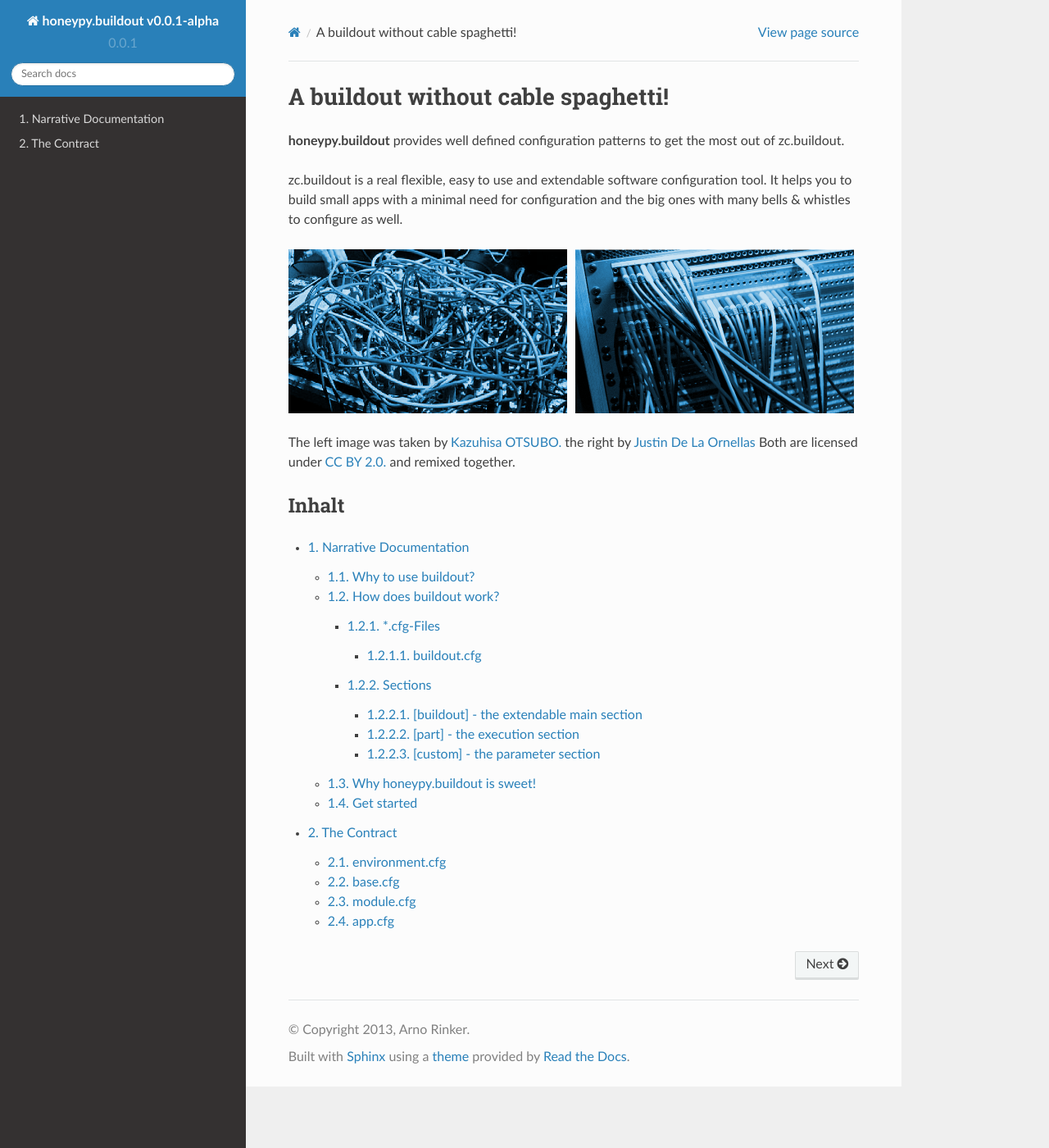
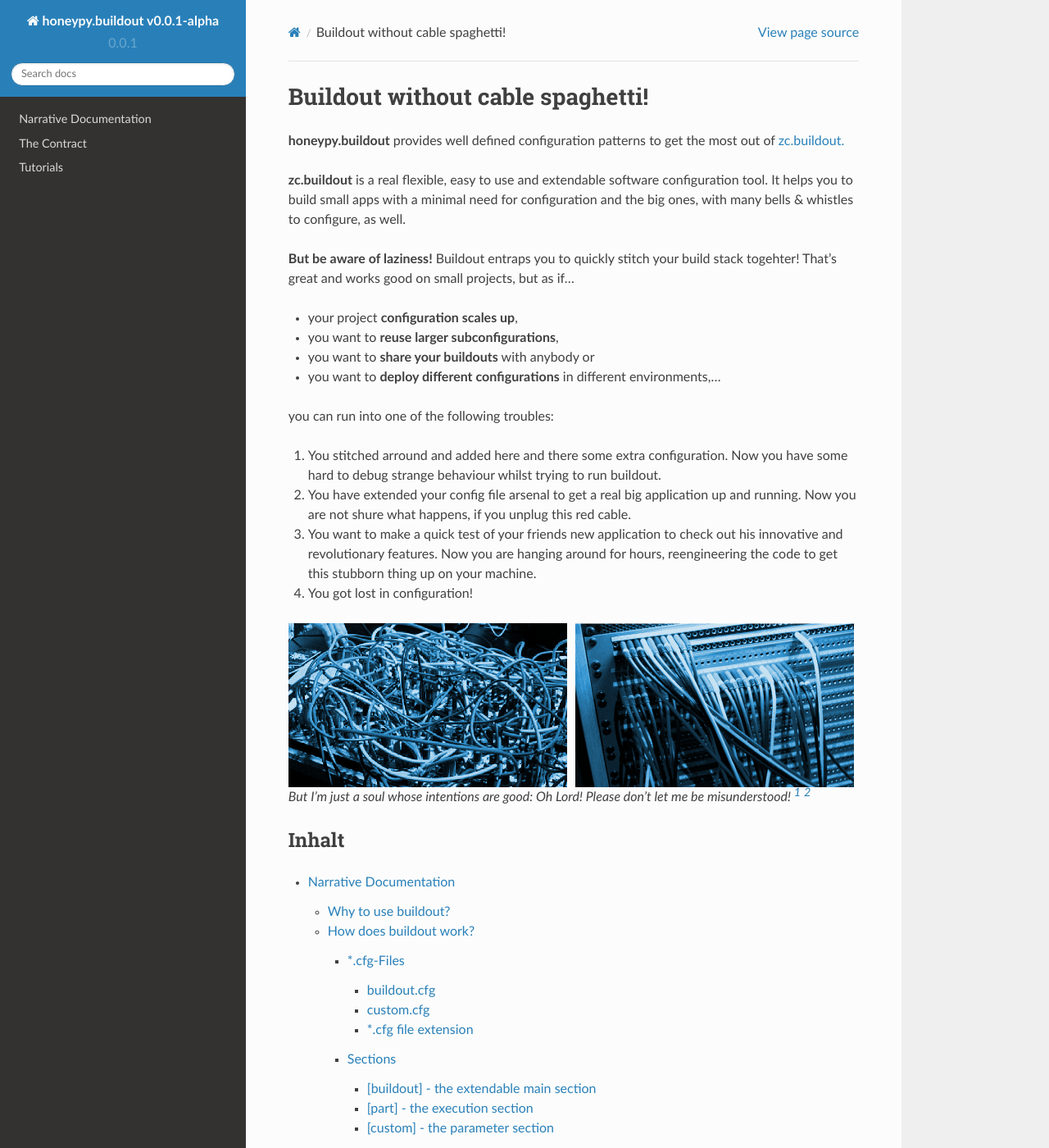
Before and after one commit to creimers/honeypy.buildout, a Sphinx documentation site: the page built from docs/index.rst, in a window 1280 px wide and 1400 px high. Shown: the whole window at 82% size. Built offline with Sphinx 7.4.7 and the Read the Docs theme 2.0.0, drawn with Linux system fonts in a browser that asks for light colours; some of the changed text lies outside the part shown.

```diff
--- a/docs/index.rst
+++ b/docs/index.rst
@@ -4,24 +4,41 @@
    contain the root `toctree` directive.
 
 ====================================
-A buildout without cable spaghetti!
+Buildout without cable spaghetti!
 ====================================
 
 **honeypy.buildout** provides well defined configuration patterns to get the most
-out of zc.buildout.
+out of `zc.buildout. <http://buildout.readthedocs.org/en/latest/>`_
 
-zc.buildout is a real flexible, easy to use and extendable software configuration
+**zc.buildout** is a real flexible, easy to use and extendable software configuration
 tool. It helps you to build small apps with a minimal need for configuration and
-the big ones with many bells & whistles to configure as well.
+the big ones, with many bells & whistles to configure, as well.
 
+**But be aware of laziness!**
+Buildout entraps you to quickly stitch your build stack togehter! That's great and
+works good on small projects, but as if...
 
-.. image:: images/no_cable_spaghetti_blue.png
+* your project **configuration scales up**,
+* you want to **reuse larger subconfigurations**,
+* you want to **share your buildouts** with anybody or
+* you want to **deploy different configurations** in different environments,...
 
+you can run into one of the following troubles:
 
+1. You stitched arround and added here and there some extra configuration. Now you
+   have some hard to debug strange behaviour whilst trying to run buildout.
+2. You have extended your config file arsenal to get a real big application up and
+   running. Now you are not shure what happens, if you unplug this red cable.
+3. You want to make a quick test of your friends new application to check out his
+   innovative and revolutionary features. Now you are hanging around for hours, reengineering
+   the code to get this stubborn thing up on your machine.
+4. You got lost in configuration!
 
-The left image was taken by `Kazuhisa OTSUBO. <http://www.flickr.com/people/82175587@N00>`_ the right by `Justin De La Ornellas  <http://www.flickr.com/people/85297901@N00>`_
-Both are licensed under `CC BY 2.0. <http://creativecommons.org/licenses/by/2.0/deed.de>`_ and remixed together.
+.. figure:: images/no_cable_spaghetti_blue.png
+   :alt: no cable spaghetti
 
+   But I'm just a soul whose intentions are good:
+   Oh Lord! Please don't let me be misunderstood! [#f1]_ [#f2]_
 
 
 --------
@@ -30,7 +47,14 @@ Inhalt
 
 
 .. toctree::
-   :numbered:
 
    narrative
    contract
+   tutorials
+
+
+.. rubric:: Footnotes
+
+.. [#f1] The left image was taken by `Kazuhisa OTSUBO. <http://www.flickr.com/people/82175587@N00>`_ the right by `Justin De La Ornellas  <http://www.flickr.com/people/85297901@N00>`_ Both are licensed under `CC BY 2.0. <http://creativecommons.org/licenses/by/2.0/deed.de>`_ and remixed by Arno Rinker.
+
+.. [#f2] Lyrics written by Bennie Benjamin and Sol Marcus. More Information about the song on `Wikipedia. <http://en.wikipedia.org/wiki/Don%27t_Let_Me_Be_Misunderstood>`_
```
Also changed, not shown: docs/contract.rst (+36 -12 lines), docs/narrative.rst (+159 -6 lines), docs/tutorials.rst (added, +45 -0 lines).
